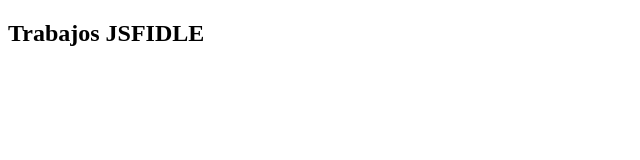
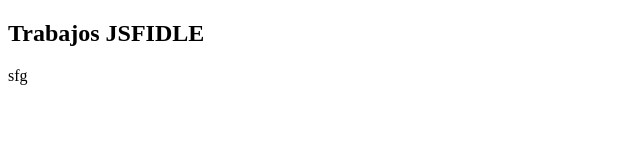
Before and after one commit to PabloFerrer21/PabloFerrer21.github.io, a plain HTML site: page index.html in a window 1280 px wide. Shown: the full height of the page, 0-640 px from the left. Drawn offline with Linux system fonts and the light colour scheme.

Commit message:
Initial commit

```diff
--- a/index.html
+++ b/index.html
@@ -8,5 +8,6 @@
 </head>
 <body>
      <h2>Trabajos JSFIDLE</h2>
+     <p>sfg</p>
 </body>
 </html>
```
